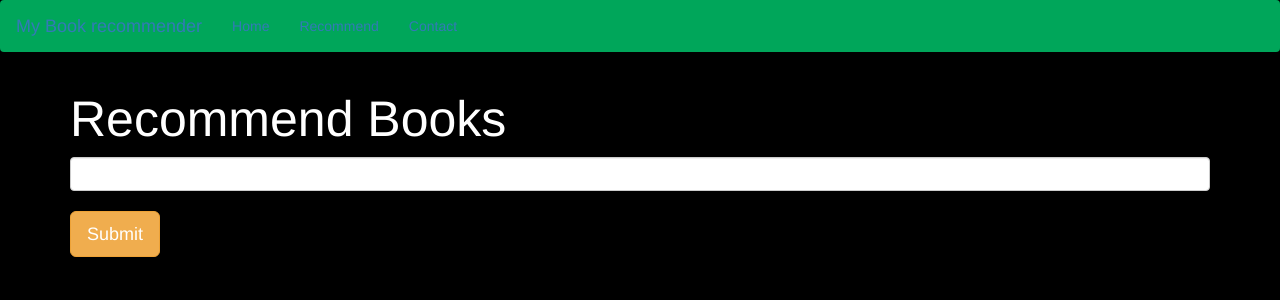
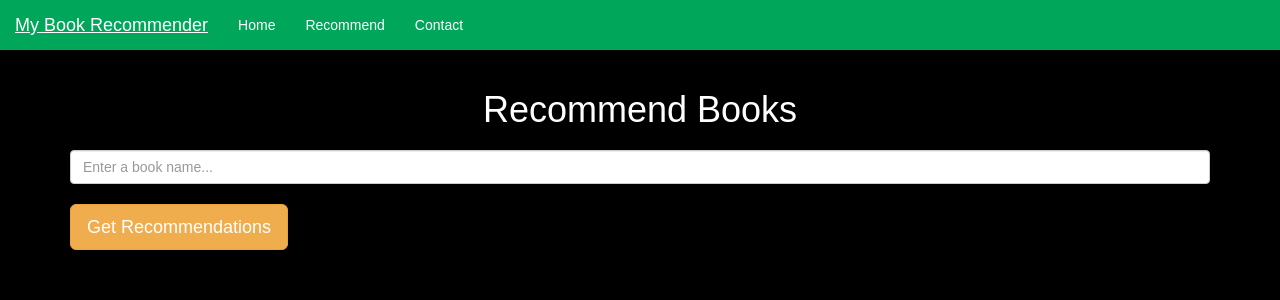
Before and after one commit to vrahul2108/Book-Recommender-App, a Flask app: page /recommend in a window 1280 px wide. Shown: the top 300 px of the page. Run offline with Flask 3, Linux system fonts and the light colour scheme.

Commit message:
Updated features

```diff
--- a/templates/recommend.html
+++ b/templates/recommend.html
@@ -2,19 +2,90 @@
 <html lang="en">
 <head>
     <meta charset="UTF-8">
+    <meta name="viewport" content="width=device-width, initial-scale=1.0">
     <title>Book Recommender System</title>
     <!-- Latest compiled and minified CSS -->
-<link rel="stylesheet" href="https://cdn.jsdelivr.net/npm/bootstrap@3.3.7/dist/css/bootstrap.min.css" integrity="sha384-BVYiiSIFeK1dGmJRAkycuHAHRg32OmUcww7on3RYdg4Va+PmSTsz/K68vbdEjh4u" crossorigin="anonymous">
+    <link rel="stylesheet" href="https://cdn.jsdelivr.net/npm/bootstrap@3.3.7/dist/css/bootstrap.min.css"
+    integrity="sha384-BVYiiSIFeK1dGmJRAkycuHAHRg32OmUcww7on3RYdg4Va+PmSTsz/K68vbdEjh4u" crossorigin="anonymous">
+    <style>
+        /* General styles */
+        body {
+            background-color: black;
+            font-family: Arial, sans-serif;
+        }
+
+        .text-white {
+            color: white;
+        }
+
+        /* Navbar styles */
+        .navbar {
+            background-color: #00a65a;
+            border: none;
+            border-radius: 0;
+        }
+
+        .navbar a {
+            color: white !important;
+        }
+
+        .navbar a:hover {
+            text-decoration: underline;
+        }
+
+        /* Section title */
+        h1 {
+            text-align: center;
+            color: white;
+            margin: 20px 0;
+        }
+
+        /* Card container */
+        .card-container {
+            position: relative;
+            overflow: hidden;
+            border-radius: 10px;
+            box-shadow: 0 4px 8px rgba(0, 0, 0, 0.5);
+            margin-bottom: 30px;
+        }
+
+        /* Card Image */
+        .card-container img {
+            width: 100%;
+            height: auto;
+            display: block;
+            aspect-ratio: 3/4; /* Ensures consistent aspect ratio */
+            object-fit: cover; /* Ensures image looks good without stretching */
+        }
+
+        /* Text overlay */
+        .overlay {
+            position: absolute;
+            bottom: 0;
+            left: 0;
+            right: 0;
+            background: rgba(0, 0, 0, 0.7);
+            color: white;
+            padding: 10px;
+            text-align: center;
+            opacity: 0;
+            transition: opacity 0.3s ease-in-out;
+        }
+
+        .card-container:hover .overlay {
+            opacity: 1;
+        }
+
+        /* Responsive grid */
+        .row > .col-md-3 {
+            padding: 15px; /* Adds consistent spacing between images */
+        }
+    </style>
 </head>
-<style>
-    .text-white{
-        color:white
-    }
-</style>
-<body style="background-color:black">
-
-    <nav class="navbar" style="background-color:#00a65a">
-        <a class="navbar-brand">My Book recommender</a>
+<body>
+    <!-- Navbar -->
+    <nav class="navbar">
+        <a class="navbar-brand">My Book Recommender</a>
         <ul class="nav navbar-nav">
             <li><a href="/">Home</a></li>
             <li><a href="/recommend">Recommend</a></li>
@@ -22,37 +93,29 @@
         </ul>
     </nav>
 
+    <!-- Main content -->
     <div class="container">
+        <h1>Recommend Books</h1>
+        <form action="/recommend_books" method="post" style="margin-bottom: 30px;">
+            <input name="user_input" type="text" class="form-control" placeholder="Enter a book name..." required><br>
+            <input type="submit" class="btn btn-lg btn-warning" value="Get Recommendations">
+        </form>
+
         <div class="row">
-            <div class="col-md-12">
-                <h1 class="text-white" style="font-size:50px">Recommend Books</h1>
-                <form action="/recommend_books" method="post">
-                    <input name="user_input" type="text" class="form-control"><br>
-                    <input type="submit" class="btn btn-lg btn-warning">
-                </form>
-            </div>
-
             {% if data %}
-
-             {% for i in data %}
-                <div class="col-md-3" style="margin-top:50px">
-                    <div class="card">
-                        <div class="card-body">
-                            <img class="card-img-top" src="{{i[2]}}">
-                            <p class="text-white">{{i[0]}}</p>
-                            <h4 class="text-white">{{i[1]}}</h4>
+                {% for i in data %}
+                <div class="col-md-3">
+                    <div class="card-container">
+                        <img src="{{ i[2] }}" alt="Book Cover">
+                        <div class="overlay">
+                            <p><strong>{{ i[0] }}</strong></p>
+                            <p>Author: {{ i[1] }}</p>
                         </div>
                     </div>
                 </div>
-             {% endfor %}
-
+                {% endfor %}
             {% endif %}
-
-
-
-
         </div>
     </div>
-
 </body>
 </html>
```
Also changed, not shown: templates/index.html (+117 -16 lines).
